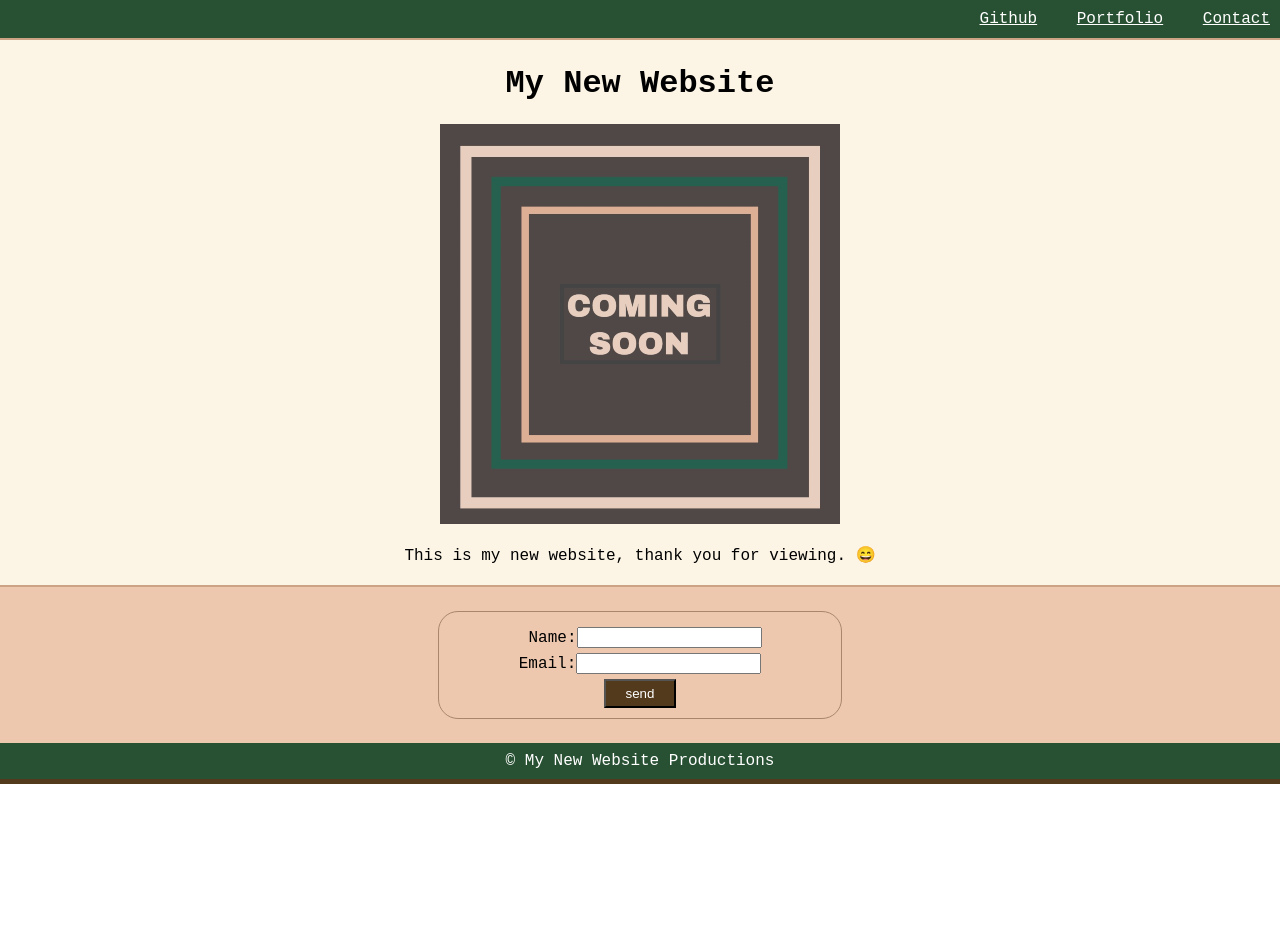
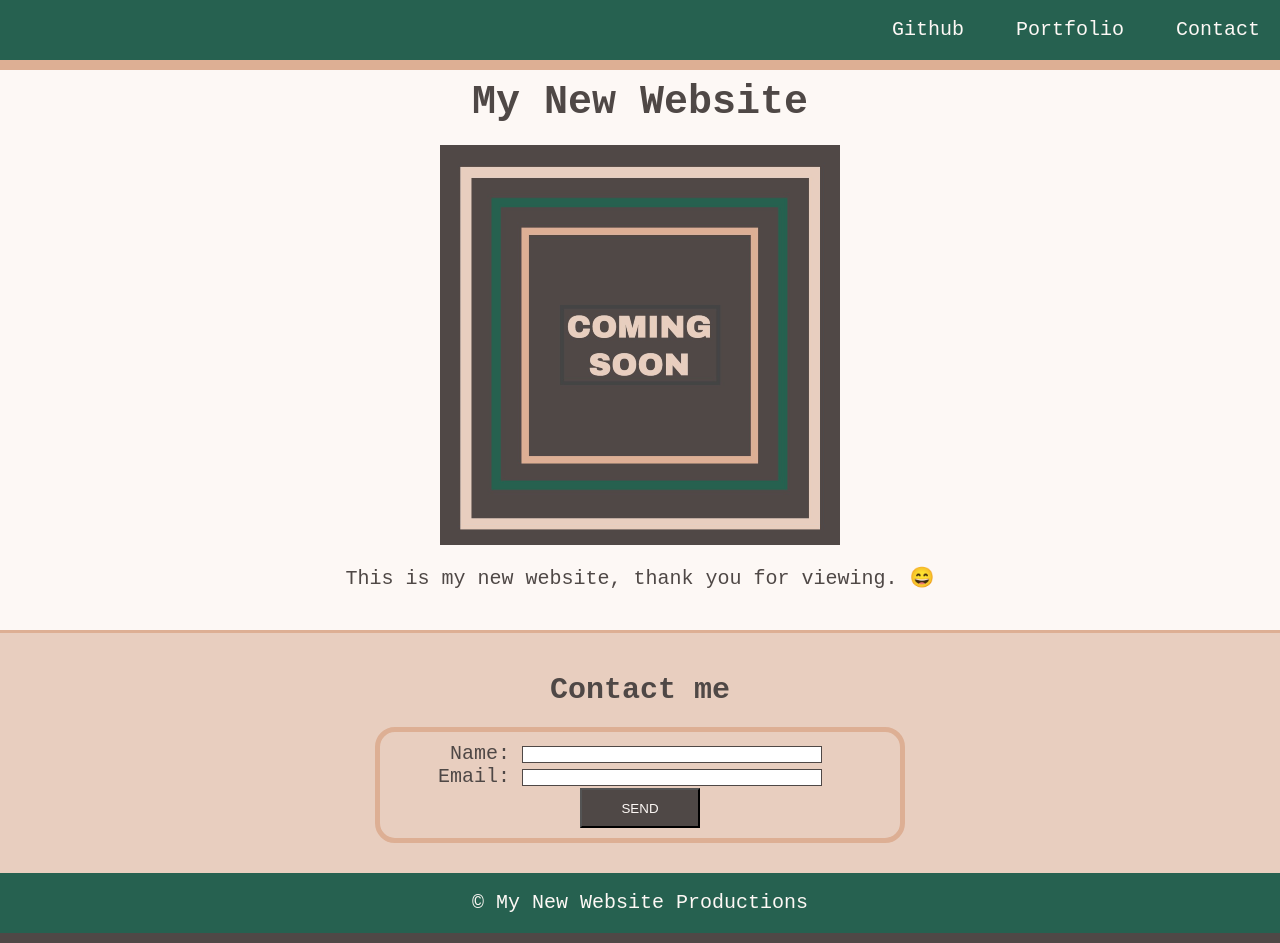
Before and after one commit to PennyPenny76/wk1-mini-project, a plain HTML site: page index.html in a window 1280 px wide. Before the commit the page ends 800 px from the top, so only its background shows below. Drawn offline with Linux system fonts and the light colour scheme.

Commit message:
same as the solution

```diff
--- a/assets/style.CSS
+++ b/assets/style.CSS
@@ -1,73 +1,111 @@
+/* Universal Selector */
+* {
+    margin:0;
+    padding:0;
+  }
+
+/* Element Selectors */
 body {
     position: relative;
-    margin: 0;
-    padding: 0;
     font-family:Monospace, Times, serif;
+    font-size: 20px;
+    background-color: #FDF8F5;
+    color: #4F4846;
+}
 
+h1,
+h2 {
+  margin: 20px;
+}
+
+main {
+    padding: 60px 0;
+}
+
+li {
+    display: inline;
+    padding: 0px 20px;
+    text-decoration: none;
+}
+
+a {
+text-decoration: none;
+color: #FDF8F5;
+}
+
+header,
+footer {
+  height: 60px;
+  width: 100%;
+  line-height: 60px;
+  background-color: #266150;
+}
+
+header {
+    position: fixed;
+    border-bottom: 10px solid #DDAF94;
+}
+
+footer {
+    position: absolute;
+    margin-top: 0;
+    bottom: 0;
+    border-bottom: 10px solid #4F4846;
+    color: #FDF8F5;
+}
+
+figure {
+    margin-bottom: 40px;
+}
+
+  img {
+    display: block;
+    margin: 20px auto;
+}
+
+section {
+    margin-bottom: 0;
+    padding: 20px 10px 40px 10px;
+    border-top: 3px solid #DDAF94;
+    background-color:  #E8CEBF;
+}
+
+form {
+    /* Center the form on the page */
+    margin: 0 auto;
+    width: 500px;
+    padding: 10px;
+    border: 5px solid #DDAF94;
+    border-radius: 20px;
+}
+
+
+
+label {
+    display: inline-block;
+    width: 100px;
+}
+input,
+textarea {
+  box-sizing: border-box;
+  width: 300px;
+  border: 1px solid #4F4846;
+}
+textarea {
+    vertical-align: top;
+    height: 60px;
+}
+button {
+    height: 40px;
+    width: 120px;
+    background-color: #4F4846;
+    color: #FDF8F5;
+}
+/* Class Selectors */
+.text-center {
+    text-align: center;
   }
 
-.nav-bar {
-    background-color: #285133;
-    color: white;
+.text-right {
     text-align: right;
-    padding:10px;
-    border-bottom: 2px solid #CCA384;
-  }
-.nav-elements {
-    margin-left: 30px;
-    color: white;
-    }
-.main-section {
-    background-color: #fcf5e6;
-    color: black;
-    text-align: center;
-    border-bottom: 2px solid #CCA384;
-    padding:4px;
-  }
-.Contact-me {
-    background-color: #edc8ae;
-    color: black;
-    padding:4px;
-    text-align: center;
 }
-.form {
-    border:1px solid #a8876e;
-    width: 30%;
-    padding:10px;
-    margin-top:20px;
-    margin-bottom:20px;
-    margin-left: auto;
-    margin-right: auto;
-    border-radius: 20px;
-}
-.name {
-    margin-top: 5px;
-    margin-left: 10px;
-    margin-bottom: 5px;
-}
-
-.email {
-    margin-top: 5px;
-    margin-bottom:5px;
-}
-
-.button {
-    margin-top: 0px;
-    background-color:rgb(83, 58, 29);
-    color:white;
-    padding-top:5px;
-    padding-bottom:5px;
-    padding-left: 20px;
-    padding-right: 20px;
-}
-
-.bottom-bar {
-    background-color: #285133;
-    color: white;
-    text-align: center;
-    border-bottom: 5px solid rgb(83, 58, 29);
-  }
-.bottom-text {
-    margin:0px;
-    padding:9px;
-}
--- a/index.html
+++ b/index.html
@@ -4,37 +4,53 @@
 <head>
   <meta charset="UTF-8">
   <title>My Landing Page</title>
+  <meta name="viewport" content="width=device-width, initial-scale=1.0">
   <link rel="stylesheet" type="text/css" href="./assets/style.css">
 </head>
 
 <body>
-    <div class="nav-bar">
-        <a class="nav-elements" href="https://github.com/">Github</a>
-        <a class="nav-elements" href="https://github.com/">Portfolio</a>
-        <a class="nav-elements" href="pengyingtong@hotmail.com/">Contact</a>
-    </div>
+    <header>
+        <nav class="text-right">
+            <ul>
+            <li><a href="https://github.com/">Github</a></li>
+            <li><a href="https://github.com/">Portfolio</a></li>
+            <li><a href="pengyingtong@hotmail.com/">Contact</a></li>
+            </ul>
+        </nav>
+    </header>
 
-    <div class="main-section">
-        <h1> My New Website</h1>
-        <img
-        src="./assets/image-1.png"
-        alt="My new website is coming soon"
-        />
-        <p>This is my new website, thank you for viewing. &#128516;</p>
-    </div>
+    <main>
+        <h1 class="text-center"> My New Website</h1>
+        <figure>
+            <img
+            src="./assets/image-1.png"
+            alt="My new website is coming soon"
+            />
+            <figcaption class="text-center">This is my new website, thank you for viewing. &#128516;</figcaption>
+        </figure>
+        <section id="contact">
+            <h2 class="text-center"> Contact me</h1>
+            <form>
+                <ul>
+                    <li>
+                        <label class="text-right" for="name">Name:</label>
+                        <input type="text" id="name" name="user-name">
+                    </li>
+                    <li>
+                        <label class="text-right" for="email">Email:</label>
+                        <input type="text" id="email" name="user-email" >
+                    </li>
+                </ul>
+                <div class="text-center">
+                    <button type="submit">SEND</button>
+                </div>
+            </form>
+        </section>
+    </main>
 
-    <div class="Contact-me">
-        <title><h2> Contact me</h1></title>
-        <div class="form">
-            <p class="name">Name:<input type="text" ></p>
-            <p class="email">Email:<input type="text" ></p>
-            <input class="button" type="button" value="send">
-        </div>
-    </div>
-
-    <div class="bottom-bar">
-        <p class="bottom-text">&copy My New Website Productions</p>
-    </div>
-
+    <footer class="text-center">
+        &copy My New Website Productions
+    </footer>
 
 </body>
+</html>
```
